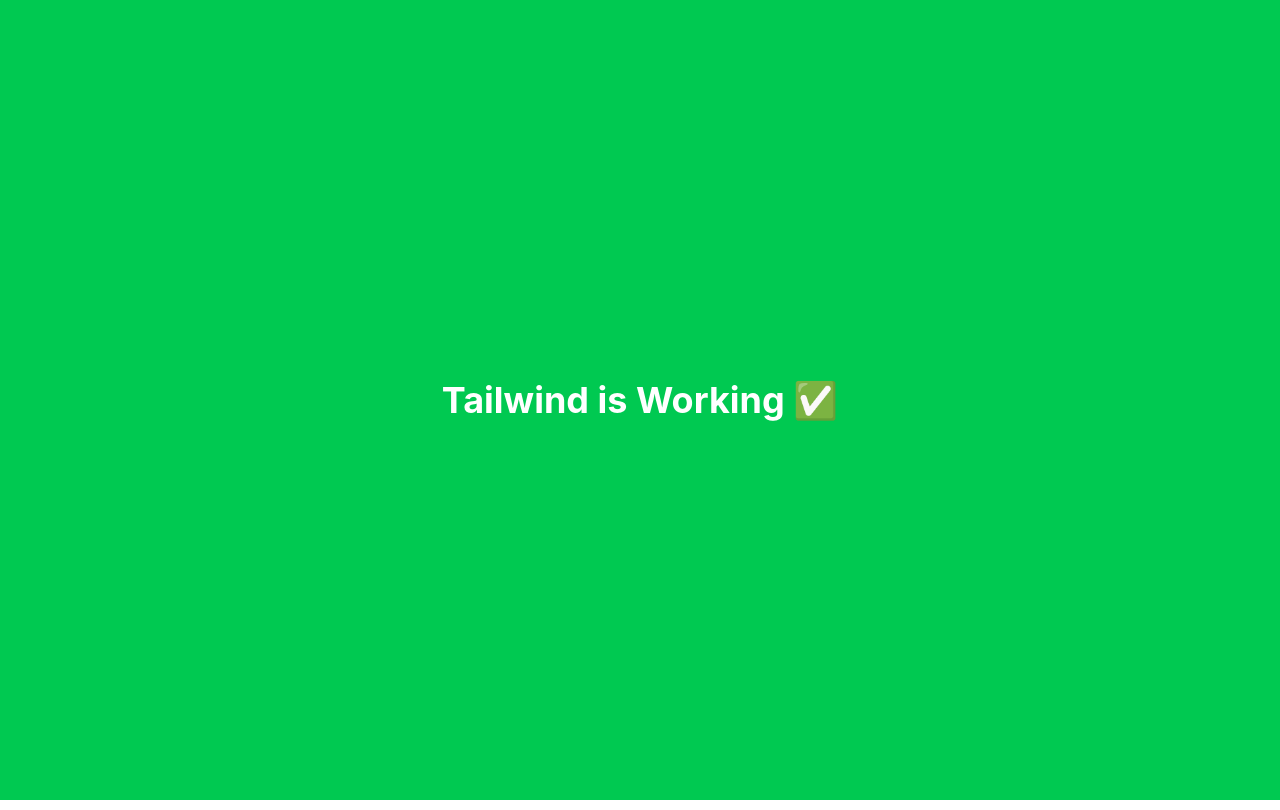
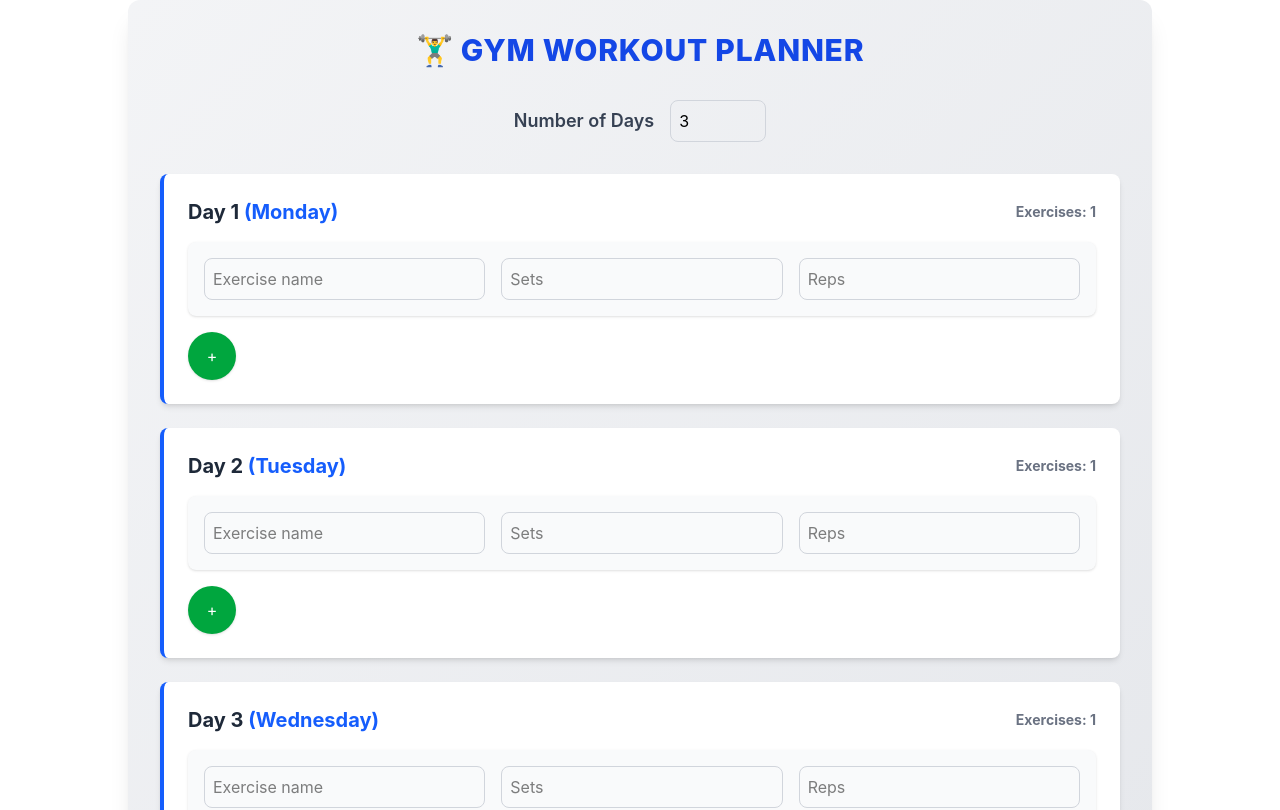
Before and after one commit to Subhadeep-Adhikary/Interactive-gym-planner, a React (Vite) app in the folder Virtual_gymbro/: page / in a window 1280 px wide. Shown: the top 810 px of the page. Built offline with nearby package versions, Linux system fonts and the light colour scheme.

Commit message:
updated input.jsx

```diff
--- a/Virtual_gymbro/package.json
+++ b/Virtual_gymbro/package.json
@@ -10,6 +10,7 @@
     "preview": "vite preview"
   },
   "dependencies": {
+    "@heroicons/react": "^2.2.0",
     "@tailwindcss/vite": "^4.3.2",
     "pdfjs-dist": "^6.1.200",
     "react": "^19.2.7",
--- a/Virtual_gymbro/src/App.css
+++ b/Virtual_gymbro/src/App.css
@@ -1,184 +1 @@
-.counter {
-  font-size: 16px;
-  padding: 5px 10px;
-  border-radius: 5px;
-  color: var(--accent);
-  background: var(--accent-bg);
-  border: 2px solid transparent;
-  transition: border-color 0.3s;
-  margin-bottom: 24px;
-
-  &:hover {
-    border-color: var(--accent-border);
-  }
-  &:focus-visible {
-    outline: 2px solid var(--accent);
-    outline-offset: 2px;
-  }
-}
-
-.hero {
-  position: relative;
-
-  .base,
-  .framework,
-  .vite {
-    inset-inline: 0;
-    margin: 0 auto;
-  }
-
-  .base {
-    width: 170px;
-    position: relative;
-    z-index: 0;
-  }
-
-  .framework,
-  .vite {
-    position: absolute;
-  }
-
-  .framework {
-    z-index: 1;
-    top: 34px;
-    height: 28px;
-    transform: perspective(2000px) rotateZ(300deg) rotateX(44deg) rotateY(39deg)
-      scale(1.4);
-  }
-
-  .vite {
-    z-index: 0;
-    top: 107px;
-    height: 26px;
-    width: auto;
-    transform: perspective(2000px) rotateZ(300deg) rotateX(40deg) rotateY(39deg)
-      scale(0.8);
-  }
-}
-
-#center {
-  display: flex;
-  flex-direction: column;
-  gap: 25px;
-  place-content: center;
-  place-items: center;
-  flex-grow: 1;
-
-  @media (max-width: 1024px) {
-    padding: 32px 20px 24px;
-    gap: 18px;
-  }
-}
-
-#next-steps {
-  display: flex;
-  border-top: 1px solid var(--border);
-  text-align: left;
-
-  & > div {
-    flex: 1 1 0;
-    padding: 32px;
-    @media (max-width: 1024px) {
-      padding: 24px 20px;
-    }
-  }
-
-  .icon {
-    margin-bottom: 16px;
-    width: 22px;
-    height: 22px;
-  }
-
-  @media (max-width: 1024px) {
-    flex-direction: column;
-    text-align: center;
-  }
-}
-
-#docs {
-  border-right: 1px solid var(--border);
-
-  @media (max-width: 1024px) {
-    border-right: none;
-    border-bottom: 1px solid var(--border);
-  }
-}
-
-#next-steps ul {
-  list-style: none;
-  padding: 0;
-  display: flex;
-  gap: 8px;
-  margin: 32px 0 0;
-
-  .logo {
-    height: 18px;
-  }
-
-  a {
-    color: var(--text-h);
-    font-size: 16px;
-    border-radius: 6px;
-    background: var(--social-bg);
-    display: flex;
-    padding: 6px 12px;
-    align-items: center;
-    gap: 8px;
-    text-decoration: none;
-    transition: box-shadow 0.3s;
-
-    &:hover {
-      box-shadow: var(--shadow);
-    }
-    .button-icon {
-      height: 18px;
-      width: 18px;
-    }
-  }
-
-  @media (max-width: 1024px) {
-    margin-top: 20px;
-    flex-wrap: wrap;
-    justify-content: center;
-
-    li {
-      flex: 1 1 calc(50% - 8px);
-    }
-
-    a {
-      width: 100%;
-      justify-content: center;
-      box-sizing: border-box;
-    }
-  }
-}
-
-#spacer {
-  height: 88px;
-  border-top: 1px solid var(--border);
-  @media (max-width: 1024px) {
-    height: 48px;
-  }
-}
-
-.ticks {
-  position: relative;
-  width: 100%;
-
-  &::before,
-  &::after {
-    content: '';
-    position: absolute;
-    top: -4.5px;
-    border: 5px solid transparent;
-  }
-
-  &::before {
-    left: 0;
-    border-left-color: var(--border);
-  }
-  &::after {
-    right: 0;
-    border-right-color: var(--border);
-  }
-}
+@import "tailwindcss";
--- a/Virtual_gymbro/src/App.jsx
+++ b/Virtual_gymbro/src/App.jsx
@@ -1,17 +1,14 @@
-import { useState } from 'react'
-
+import { use, useState } from 'react'
 import './App.css'
+import Inputform from './components/input'
 
 function App() {
-  const [count, setCount] = useState(0)
+
+
 
   return (
     <>
-       <div className="h-screen flex items-center justify-center bg-green-500">
-      <h1 className="text-4xl font-bold text-white">
-        Tailwind is Working ✅
-      </h1>
-    </div>
+    <Inputform />
     </>
   )
 }
--- a/Virtual_gymbro/src/components/input.jsx
+++ b/Virtual_gymbro/src/components/input.jsx
@@ -1,85 +1,143 @@
-import React, { useState } from "react";
+import React, { useState, useEffect } from "react";
 
-export default function Input() {
-  const [number, setNumber] = useState(0);
-  const [array, setArray] = useState([]);
-  const [exarray, setExarray] = useState([]);
 
-  const makeform = (e) => {
-    let num = parseInt(e.target.value, 10) || 0;
-    setNumber(num);
-    setArray(Array.from({ length: num }));
+
+export default function Inputform() {
+  const [number, setNumber] = useState(3);
+  const [exnum, setExnum] = useState([]);
+  const [planner, setPlanner] = useState([]);
+
+  const weekday = [
+    "Monday","Tuesday","Wednesday","Thursday","Friday","Saturday","Sunday"
+  ];
+
+  const increase = (index) => {
+    setExnum(prev => {
+      const newArr = [...prev];
+      newArr[index] = newArr[index] + 1;
+      return newArr;
+    });
   };
 
-  const increase = () => {
-    setExarray([...exarray, {}]);
+  const decrease = (index) => {
+    setExnum(prev => {
+      const newArr = [...prev];
+      if (newArr[index] > 1) {
+        newArr[index] = newArr[index] - 1;
+      }
+      return newArr;
+    });
   };
 
+  const handleplanner = (e) => {
+    e.preventDefault();
+    const formData = new FormData(e.target);
+    const newPlanner = [];
+
+    for (let i = 0; i < number; i++) {
+      const day = weekday[i];
+      const exercises = [];
+      for (let j = 0; j < exnum[i]; j++) {
+        const name = formData.get(`day${i}-exercise${j}-name`);
+        const set = parseInt(formData.get(`day${i}-exercise${j}-set`));
+        const rep = parseInt(formData.get(`day${i}-exercise${j}-rep`));
+        exercises.push({ name, set, rep });
+      }
+      newPlanner.push({ day, exercises });
+    }
+    setPlanner(newPlanner);
+    console.log(newPlanner);
+  };
+
+  useEffect(() => {
+    setExnum(Array(number).fill(1));
+  }, [number]);
+
   return (
-    <>
-      <label
-        htmlFor="Day"
-        className="block text-lg font-semibold text-gray-700 mb-2"
+    <form
+      onSubmit={handleplanner}
+      className="w-full max-w-5xl mx-auto p-8 bg-gradient-to-br from-gray-100 to-gray-200 rounded-xl shadow-xl space-y-8"
     >
-        Days of your workout
+      <h2 className="text-3xl font-extrabold text-center text-blue-700 uppercase tracking-wide">
+        🏋️‍♂️ Gym Workout Planner
+      </h2>
+
+      <div className="flex items-center gap-4 justify-center">
+        <label className="text-lg font-semibold text-gray-700">
+          Number of Days
         </label>
-
         <input
           type="number"
-        onChange={makeform}
-        className="border border-gray-300 rounded-lg p-2 w-32 focus:ring-2 focus:ring-blue-500 mb-4"
+          max="7"
+          defaultValue="3"
+          min="1"
+          onChange={(e)=>setNumber(parseInt(e.target.value))}
+          className="border border-gray-300 rounded-lg p-2 w-24 focus:ring-2 focus:ring-blue-500"
         />
+      </div>
 
-      {array.map((_, index) => (
+      {Array.from({ length: number }).map((_, dayIndex) => (
         <div
-          key={index}
-          className="p-4 mb-6 bg-gray-50 rounded-lg shadow space-y-4"
+          key={dayIndex}
+          className="p-6 mb-6 bg-white rounded-lg shadow-md space-y-4 border-l-4 border-blue-600"
         >
-          <h1 className="text-xl font-bold text-gray-800">
-            Day: {index + 1}
+          <h1 className="text-xl font-bold text-gray-800 flex items-center justify-between">
+            <span>Day {dayIndex + 1} <span className="text-blue-600">({weekday[dayIndex]})</span></span>
+            <span className="text-sm text-gray-500">Exercises: {exnum[dayIndex]}</span>
           </h1>
 
-          {exarray.map((_, exIndex) => (
+          {Array.from({ length: exnum[dayIndex] }).map((_, exIndex) => (
             <div
               key={exIndex}
-              className="grid grid-cols-3 gap-4 items-center"
+              className="grid grid-cols-3 gap-4 items-center mb-4 bg-gray-50 p-4 rounded-lg shadow-sm"
             >
               <input
-                type="text"
-                name="Exercise_name"
-                placeholder="Enter name of the exercise"
-                className="border border-gray-300 rounded-lg p-2"
+                name={`day${dayIndex}-exercise${exIndex}-name`}
+                placeholder="Exercise name"
+                className="border border-gray-300 rounded-lg p-2 focus:ring-2 focus:ring-green-500 focus:outline-none"
               />
               <input
+                name={`day${dayIndex}-exercise${exIndex}-set`}
                 type="number"
-                name="Setnumber"
                 placeholder="Sets"
-                className="border border-gray-300 rounded-lg p-2"
+                className="border border-gray-300 rounded-lg p-2 focus:ring-2 focus:ring-green-500 focus:outline-none"
               />
               <input
+                name={`day${dayIndex}-exercise${exIndex}-rep`}
                 type="number"
-                name="Repnumber"
                 placeholder="Reps"
-                className="border border-gray-300 rounded-lg p-2"
+                className="border border-gray-300 rounded-lg p-2 focus:ring-2 focus:ring-green-500 focus:outline-none"
               />
             </div>
           ))}
 
+          <div className="flex gap-4">
             <button
-            onClick={increase}
-            className="mt-2 px-4 py-2 bg-green-600 text-white rounded-lg hover:bg-green-700"
+              type="button"
+              onClick={() => increase(dayIndex)}
+              className="flex items-center justify-center w-12 h-12 bg-green-600 text-white rounded-full shadow hover:bg-green-700 transition duration-200"
             >
               +
             </button>
+            {exnum[dayIndex] > 1 && (
+              <button
+                type="button"
+                onClick={() => decrease(dayIndex)}
+                className="flex items-center justify-center w-12 h-12 bg-red-600 text-white rounded-full shadow hover:bg-red-700 transition duration-200"
+              >
+                -
+              </button>
+            )}
+          </div>
         </div>
       ))}
 
       <button
         type="submit"
-        className="w-full py-2 px-4 bg-blue-600 text-white font-semibold rounded-lg shadow hover:bg-blue-700"
+        className="flex items-center justify-center w-full py-4 bg-blue-700 text-white font-bold rounded-lg shadow hover:bg-blue-800 transition duration-200 uppercase tracking-wide"
       >
-        Add
+        Save Plan
       </button>
-    </>
+    </form>
   );
 }
```
Also changed, not shown: Virtual_gymbro/src/components/partform.jsx (added), 1 other file (tests, documents, lock files or other folders). Lines whose indentation alone changed are shown as unchanged.
